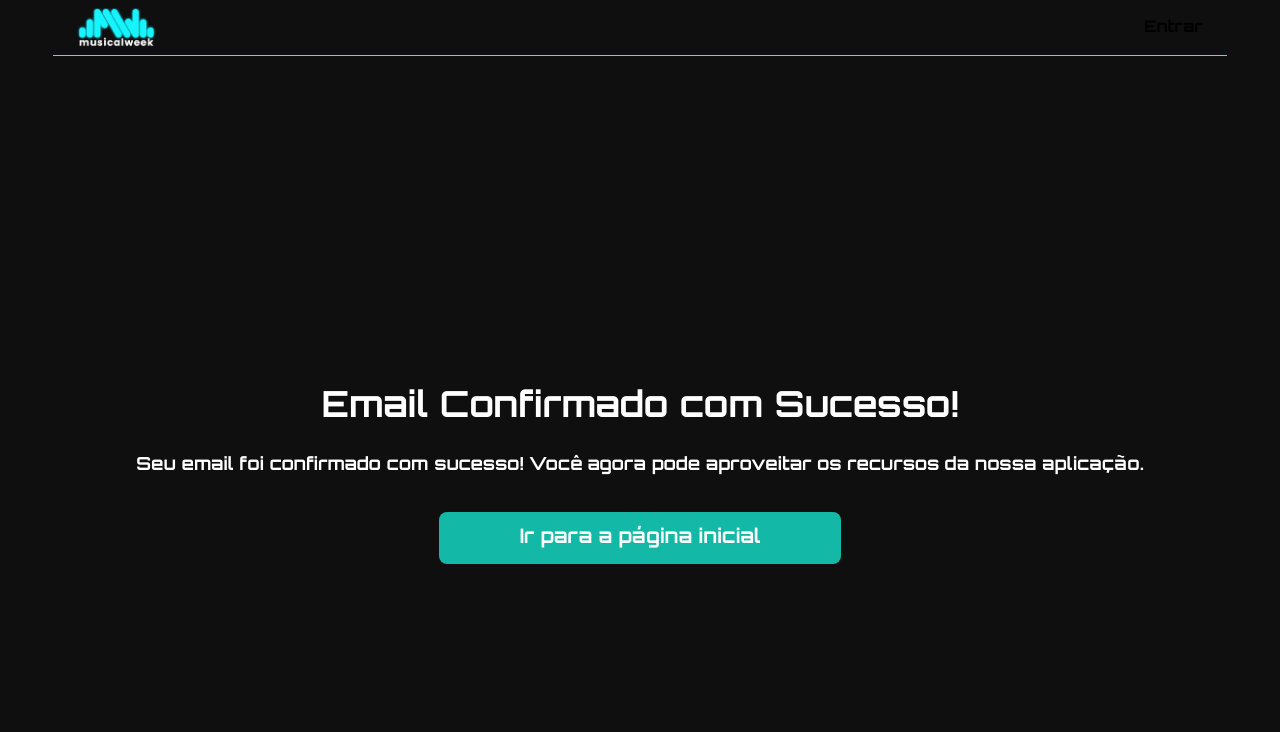
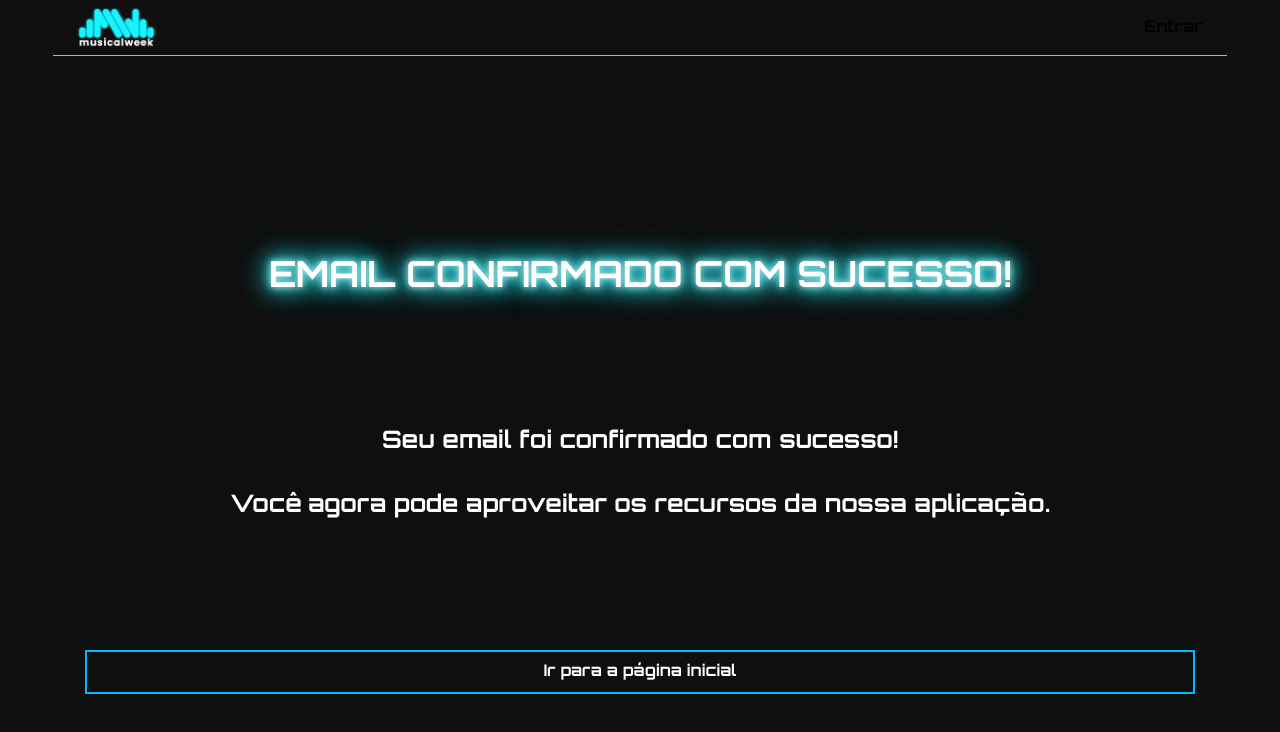
Before and after one commit to meira03/musicalweek, a Next.js app: page /en/confirmaEmail in a window 1280 px wide. Shown: the top 732 px of the page. Built offline with nearby package versions, Linux system fonts and the light colour scheme; no server answers.

Commit message:
atualização do design da confirmação de email

```diff
--- a/src/app/[lang]/confirmaEmail/page.js
+++ b/src/app/[lang]/confirmaEmail/page.js
@@ -3,18 +3,21 @@ import React from 'react';
 
 const EmailConfirmed = () => {
   const redirectToHome = () => {
-    window.location.href = '/home';
+    window.location.href = '/';
   };
 
   return (
     <div className="min-h-screen flex flex-col justify-center items-center text-white">
       <div className="container mx-auto p-8 text-center">
-        <h1 className="text-4xl font-semibold mb-6">Email Confirmado com Sucesso!</h1>
-        <p className="text-lg font-semibold mb-8">
-          Seu email foi confirmado com sucesso! Você agora pode aproveitar os recursos da nossa aplicação.
+        <h1 className="flex justify-center neon-text text-4xl uppercase font-semibold mb-32">Email Confirmado com Sucesso!</h1>
+        <p className="text-2xl font-semibold mb-8 text-white">
+          Seu email foi confirmado com sucesso!
+        </p>
+        <p className="text-2xl font-semibold mb-32 text-white">
+          Você agora pode aproveitar os recursos da nossa aplicação.
         </p>
         <button
-          className="bg-teal-500 hover-bg-teal-600 text-white font-xbold py-3 px-20 rounded-lg text-xl"
+          className="bg-black-100 dark:bg-black-300 border-2 border-neon-blue-300 text-white hover:text-gray-400 font-bold py-2 px-4 focus:outline-none focus:shadow-outline w-full font-family:tech"
           onClick={redirectToHome}
         >
           Ir para a página inicial
```
